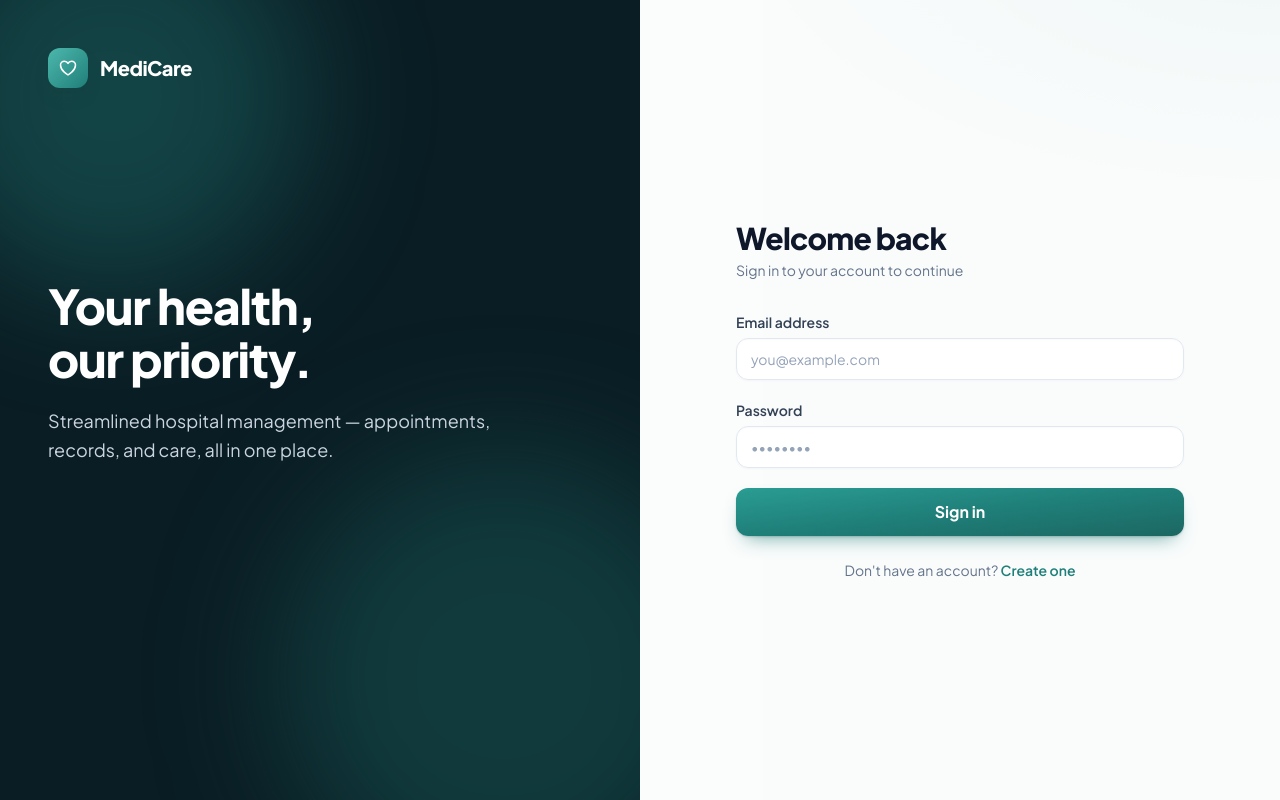
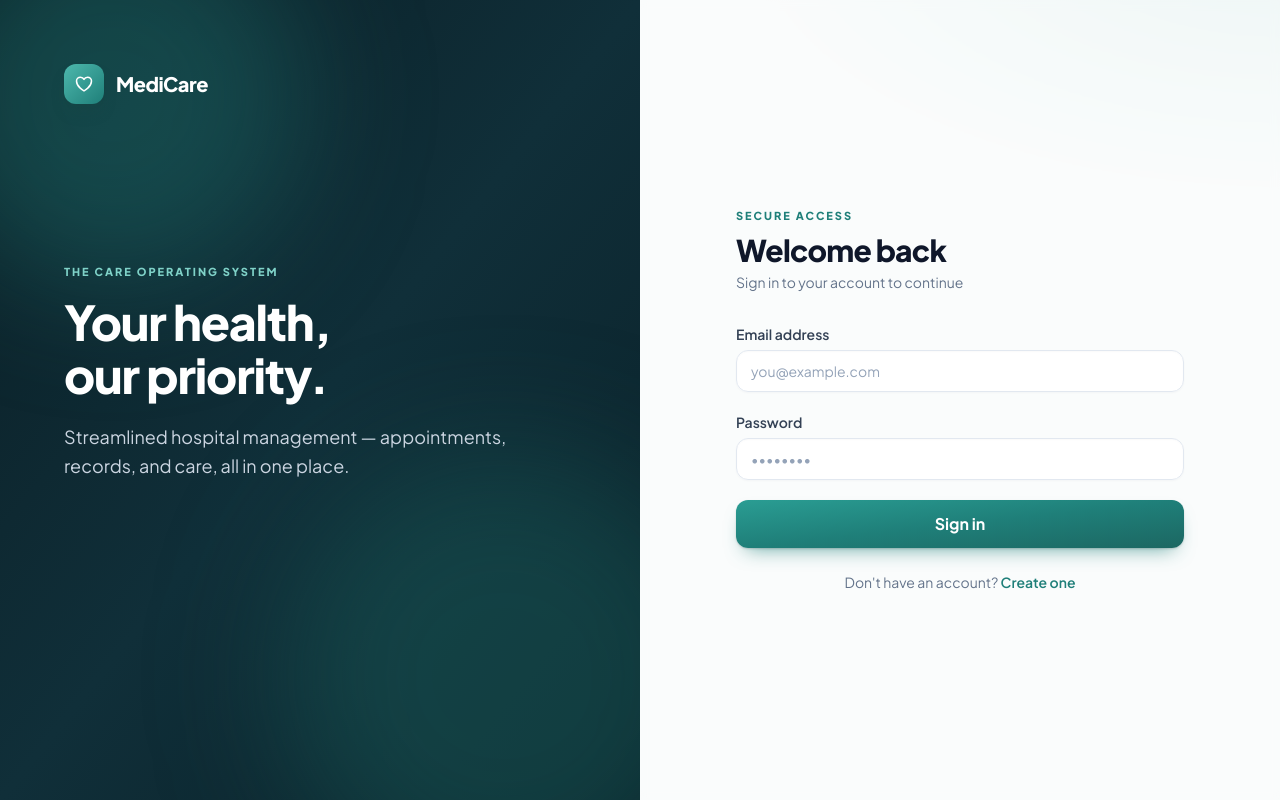
Before and after one commit to ritesh319/Medicare-main, a React (Vite) app in the folder frontend/: page /login in a window 1280 px wide. Built offline with nearby package versions, Linux system fonts and the light colour scheme; no server answers.

Commit message:
Update LoginPage styles and content

```diff
--- a/frontend/src/pages/auth/LoginPage.jsx
+++ b/frontend/src/pages/auth/LoginPage.jsx
@@ -47,7 +47,7 @@ export default function LoginPage() {
   return (
     <div className="min-h-screen flex">
       {/* Left panel */}
-      <div className="hidden lg:flex relative overflow-hidden flex-col justify-between w-1/2 bg-ink-900 p-12 text-white">
+      <div className="hidden lg:flex relative overflow-hidden flex-col justify-between w-1/2 bg-gradient-to-br from-ink-900 via-[#102f39] to-[#0a2028] p-12 xl:p-16 text-white">
         {/* Soft glowing shapes */}
         <div className="absolute -top-24 -left-20 w-96 h-96 rounded-full bg-primary-500/30 blur-3xl animate-float" />
         <div className="absolute -bottom-32 -right-16 w-[28rem] h-[28rem] rounded-full bg-primary-700/40 blur-3xl animate-float [animation-delay:-7s]" />
@@ -55,6 +55,7 @@ export default function LoginPage() {
         <div className="relative"><Logo dark /></div>
 
         <div className="relative">
+          <p className="section-eyebrow text-primary-300 mb-4">The care operating system</p>
           <h1 className="text-5xl font-extrabold leading-[1.1] tracking-tight mb-5">
             Your health,<br />our priority.
           </h1>
@@ -81,11 +82,12 @@ export default function LoginPage() {
       </div>
 
       {/* Right panel */}
-      <div className="flex-1 flex items-center justify-center p-8 bg-white/60">
+      <div className="flex-1 flex items-center justify-center p-6 sm:p-8 bg-white/55 backdrop-blur-sm">
         <div className="w-full max-w-md animate-rise">
           {/* Mobile logo */}
           <div className="mb-8 lg:hidden"><Logo /></div>
 
+          <p className="section-eyebrow mb-2">Secure access</p>
           <h2 className="text-3xl font-extrabold tracking-tight text-slate-900 mb-1">Welcome back</h2>
           <p className="text-slate-500 text-sm mb-8">Sign in to your account to continue</p>
 
```
